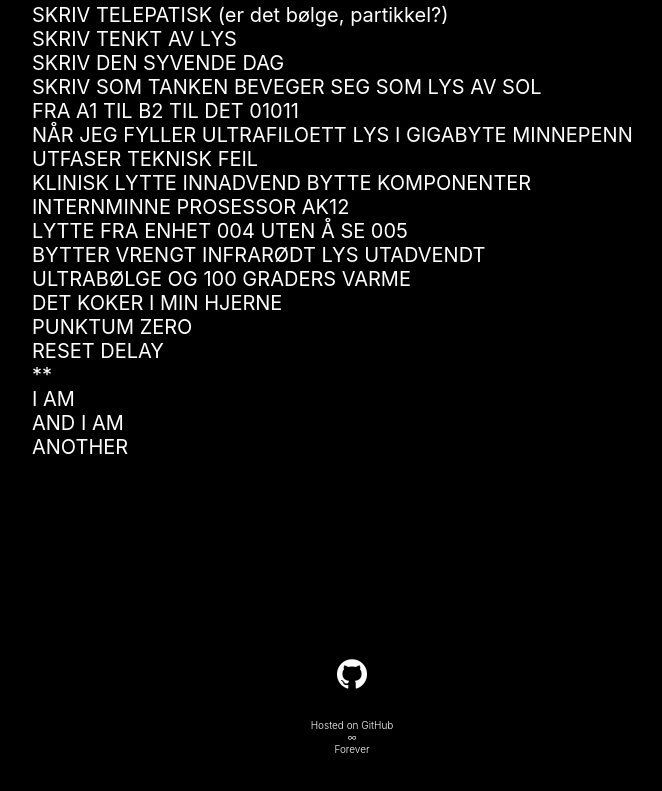
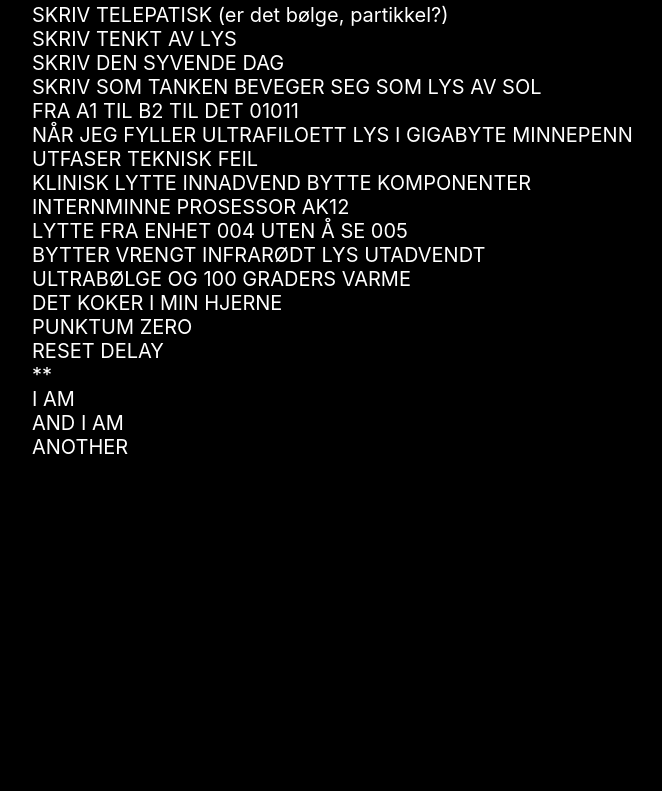
Before and after one commit to stargrit001/Voodoo-Science, a plain HTML site: page index.html in a window 1280 px wide. Shown: the part 4278-5069 px from the top of the page, without its empty margins (288-950 px from the left). After the commit the page ends 4937 px from the top, so only its background shows below. Drawn offline with Linux system fonts and the light colour scheme; a web font is replaced by a local one.

Commit message:
Update index.html

```diff
--- a/index.html
+++ b/index.html
@@ -213,14 +213,6 @@ ANOTHER<p>
 
 
 
-<H6>
-<div class="githublogo"><img src="GitHub-Mark-Light-120px-plus.png" width="50%" height="auto"></div>
-Hosted on GitHub
-<p>
-∞
-<p>
-Forever
-</H6>
 
 <div class="margin"></div>
 
```
